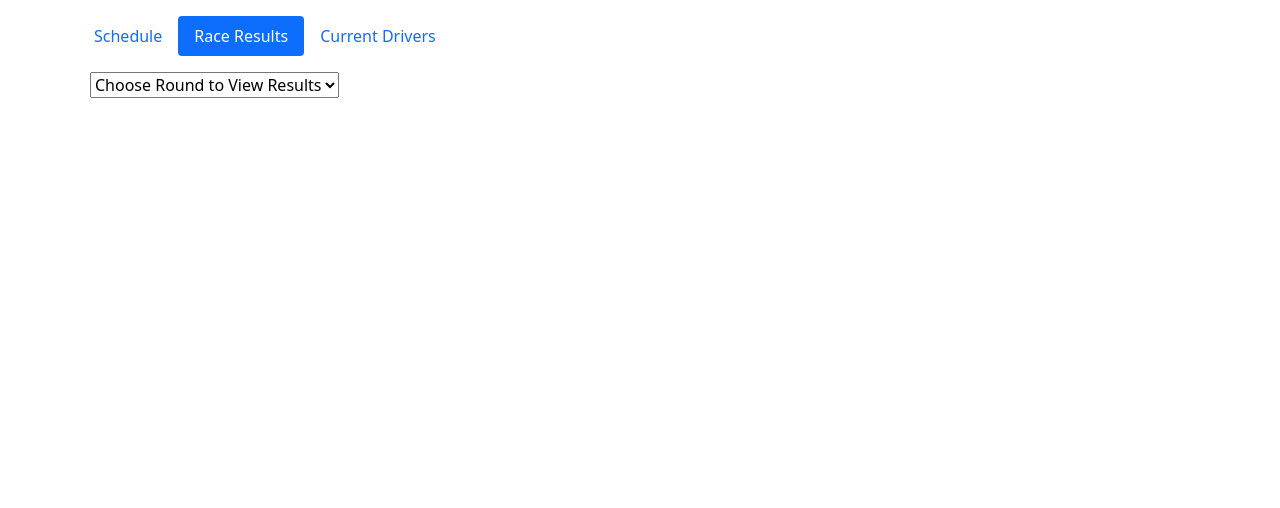
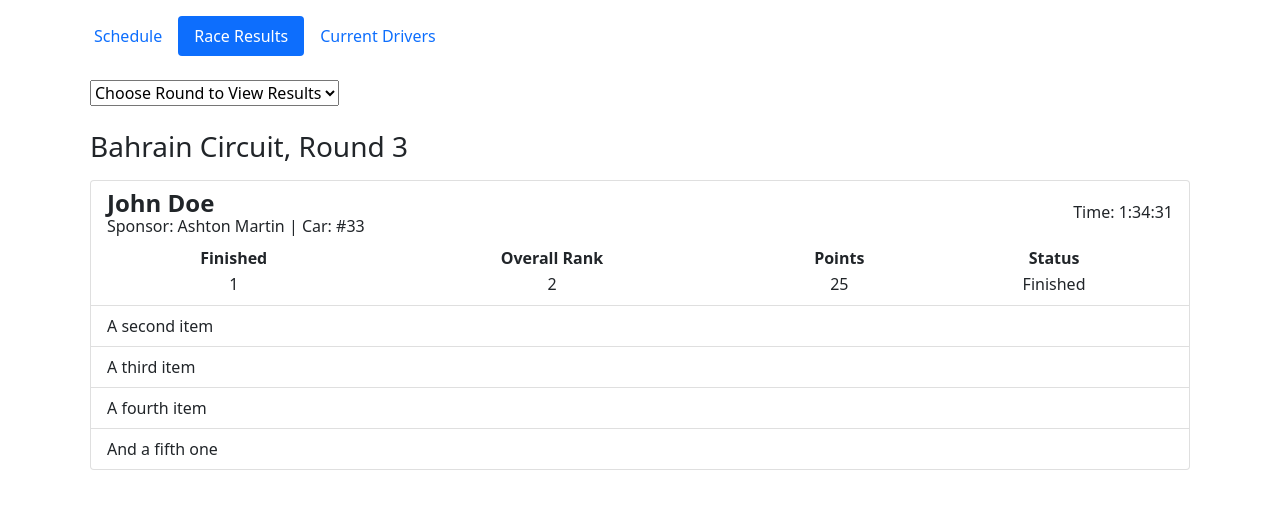
Before and after one commit to robertlanchsweerdt/FormulaOneRacingPortal, a plain HTML site: page index.html in a window 1280 px wide. Both pictures are taken after a click on the tab "Race Results". Drawn offline with nearby package versions, Linux system fonts and the light colour scheme; no server answers.

Commit message:
work on display results

```diff
--- a/index.html
+++ b/index.html
@@ -69,10 +69,46 @@
                 </div>
                 <!-- Results Tab Output -->
                 <div class="tab-pane fade" id="pills-results" role="tabpanel" aria-labelledby="pills-results-tab">
-                    <select id="select-round">
+                    <select class="mt-2 mb-4" id="select-round">
                         <option>Choose Round to View Results</option>
                     </select>
-                    <div id="round-results"></div>
+                    <div>
+                        <h3 class="mb-3" id="circuit-name">Bahrain Circuit, Round 3</h3>
+                        <ul class="list-group" id="round-results">
+                            <li class="list-group-item">
+                                <div class="d-flex justify-content-between align-items-center">
+                                    <h4 class="fw-bold">
+
+                                        John Doe
+                                        <span class="sponsor">
+                                            Sponsor: Ashton Martin | Car: #33
+                                        </span>
+                                    </h4>
+                                    <h6>
+                                        Time: 1:34:31
+                                    </h6>
+                                </div>
+                                <table class="driver-table">
+                                    <tr>
+                                        <th>Finished</th>
+                                        <th>Overall Rank</th>
+                                        <th>Points</th>
+                                        <th>Status</th>
+                                    </tr>
+                                    <tr>
+                                        <td>1</td>
+                                        <td>2</td>
+                                        <td>25</td>
+                                        <td>Finished</td>
+                                    </tr>
+                                </table>
+                            </li>
+                            <li class="list-group-item">A second item</li>
+                            <li class="list-group-item">A third item</li>
+                            <li class="list-group-item">A fourth item</li>
+                            <li class="list-group-item">And a fifth one</li>
+                        </ul>
+                    </div>
                 </div>
                 <!-- Driver Tab Output -->
                 <div class="tab-pane fade" id="pills-driver" role="tabpanel" aria-labelledby="pills-driver-tab">
--- a/scripts/displayDrivers.js
+++ b/scripts/displayDrivers.js
@@ -15,6 +15,7 @@ async function displayDrivers(driversArray) {
       const driverName = `${driver.givenName} ${driver.familyName}`;
 
       const driverUrl = await findPhoto(driverName);
+
       return `<div class="col-lg-4 mb-3">
       <div class="card">
         <div class="img-wrapper">
--- a/scripts/displayResults.js
+++ b/scripts/displayResults.js
@@ -3,6 +3,7 @@ import { ERGAST_DEVELOPER_API } from './ergastAPI.js';
 
 const selectRound = document.getElementById('select-round');
 const roundResults = document.getElementById('round-results');
+const circuitName = document.getElementById('circuit-name');
 
 // Populate Select element
 function createResultsList(scheduleArray) {
@@ -31,9 +32,31 @@ async function displayResults(e) {
   const resultsArray = raceResults.RaceTable.Races[0].Results;
   console.log(resultsArray);
 
-  //   const results = resultsArray((result) => {
+  const results = resultsArray.map((result) => {
+    const driver = result.Driver.givenName + ' ' + result.Driver.familyName;
+    const sponsor = result.Constructor.name;
+    const driverNumber = result.Driver.permanentNumber;
+    const driverFinish = result.position;
+    const driverPoints = result.points;
+    const driverStatus = result.status;
 
-  //   })
+    let resultTime;
+
+    if (result.Time) {
+      resultTime = result.Time.time;
+    } else {
+      resultTime = 'DNF';
+    }
+
+    console.log(
+      driver,
+      resultTime,
+      sponsor,
+      driverNumber,
+      driverPoints,
+      driverStatus
+    );
+  });
 }
 
 export { createResultsList };
--- a/styles.css
+++ b/styles.css
@@ -19,6 +19,17 @@
   background-color: lightsteelblue;
 }
 
+.sponsor {
+  display: block;
+  font-weight: 300;
+  font-size: 1rem;
+}
+
+.driver-table {
+  width: 100%;
+  text-align: center;
+}
+
 @media (max-width: 440px) {
   #schedule-results {
     font-size: 10px;
```
